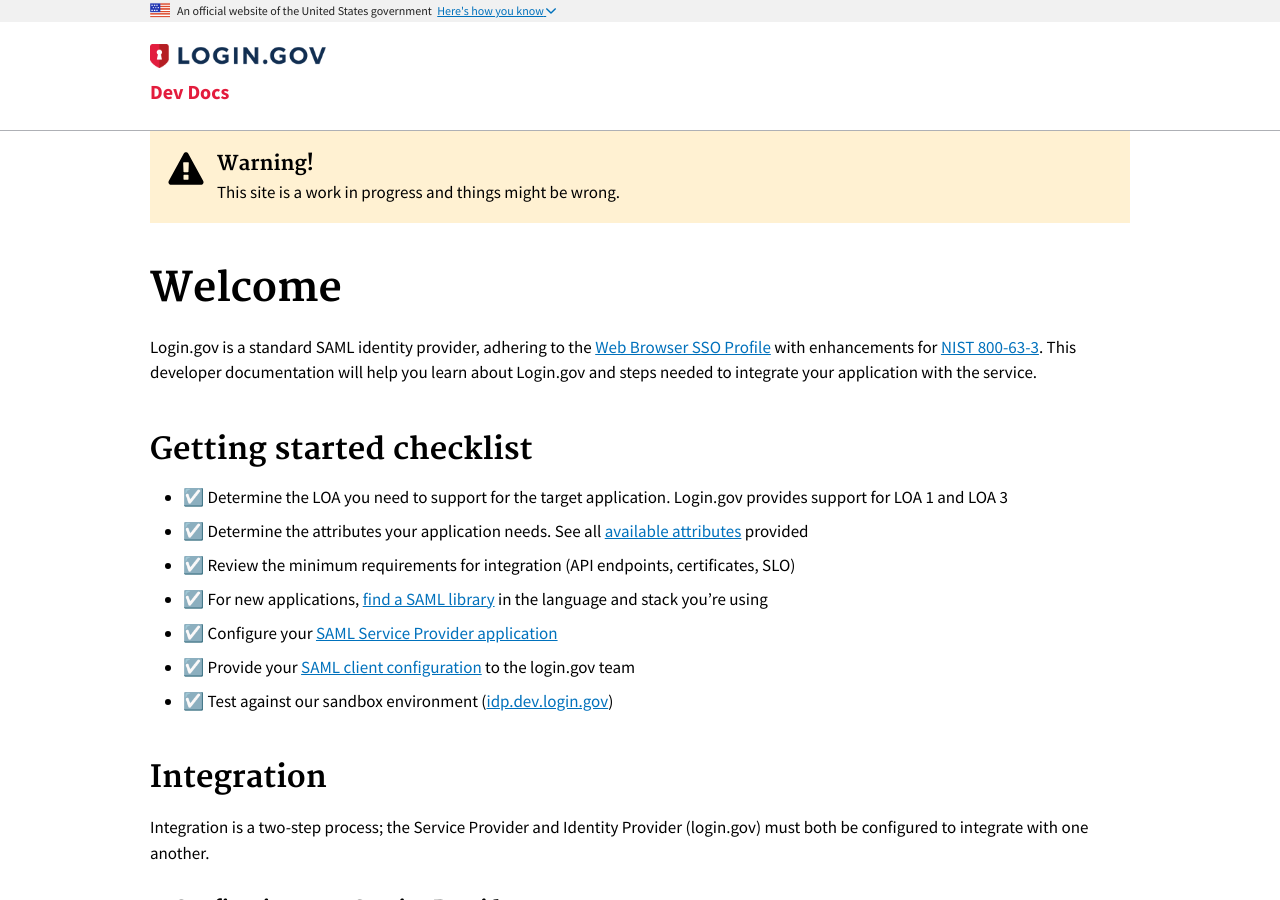
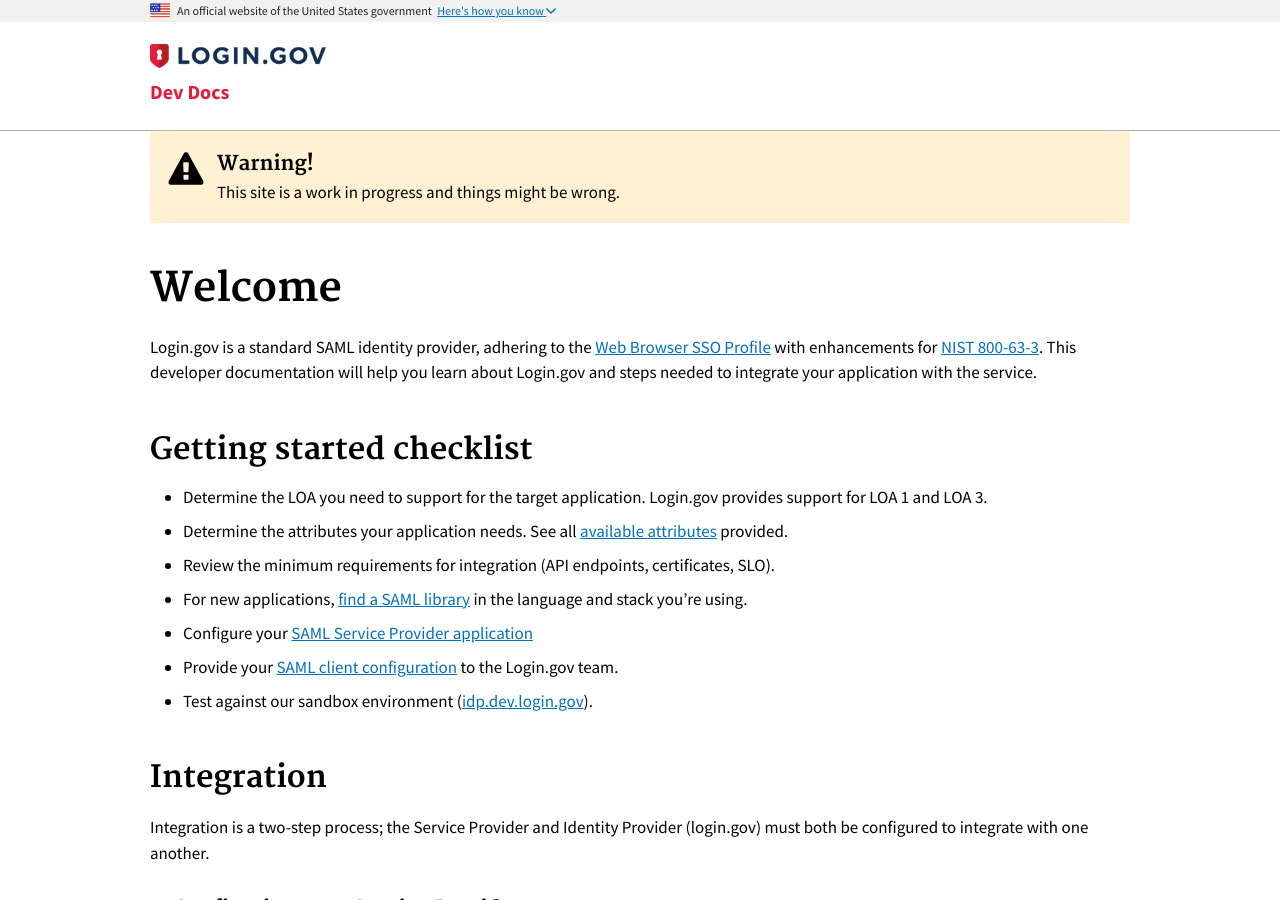
Before and after one commit to GSA-TTS/identity-dev-docs, a Jekyll site: the page built from _pages/index.md, in a window 1280 px wide and 900 px high. Built offline with Jekyll 4.4.1, drawn with Linux system fonts in a browser that asks for light colours; our own code applies the rules of GitHub Pages for plain Markdown files.

Commit message:
Remove emoji :disappointed:

```diff
--- a/_pages/index.md
+++ b/_pages/index.md
@@ -16,13 +16,13 @@
 
 ## Getting started checklist
 
-- ☑️ Determine the LOA you need to support for the target application. Login.gov provides support for LOA 1 and LOA 3
-- ☑️ Determine the attributes your application needs. See all [available attributes]({{site.baseurl}}/attributes) provided
-- ☑️ Review the minimum requirements for integration (API endpoints, certificates, SLO)
-- ☑️ For new applications, [find a SAML library]({{site.baseurl}}/saml_libs) in the language and stack you're using
-- ☑️ Configure your [SAML Service Provider application](#1-configuring-your-service-provider)
-- ☑️ Provide your [SAML client configuration](#2-configuring-logingov-to-accept-your-service-provider) to the login.gov team
-- ☑️ Test against our sandbox environment ([idp.dev.login.gov](https://idp.dev.login.gov))
+- Determine the LOA you need to support for the target application. Login.gov provides support for LOA 1 and LOA 3.
+- Determine the attributes your application needs. See all [available attributes]({{site.baseurl}}/attributes) provided.
+- Review the minimum requirements for integration (API endpoints, certificates, SLO).
+- For new applications, [find a SAML library]({{site.baseurl}}/saml_libs) in the language and stack you're using.
+- Configure your [SAML Service Provider application](#1-configuring-your-service-provider)
+- Provide your [SAML client configuration](#2-configuring-logingov-to-accept-your-service-provider) to the Login.gov team.
+- Test against our sandbox environment ([idp.dev.login.gov](https://idp.dev.login.gov)).
 
 ## Integration
 
```
